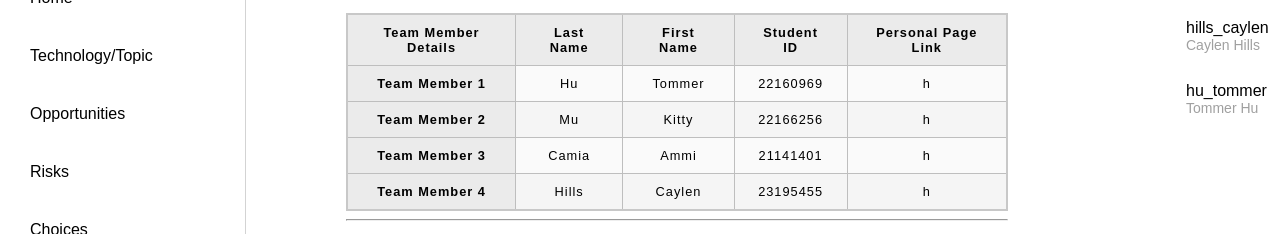
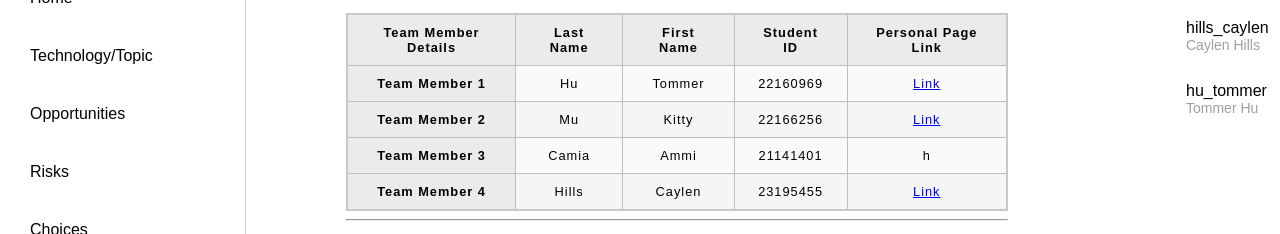
Before and after one commit to ammicamia/COMP501Assignment2, a plain HTML site: page ethics.html in a window 1280 px wide. Shown: the part 223-457 px from the top of the page. Drawn offline with Linux system fonts and the light colour scheme.

Commit message:
Update ethics.html
added reflections

```diff
--- a/ethics.html
+++ b/ethics.html
@@ -67,14 +67,14 @@
                     <td>Hu</td>
                     <td>Tommer</td>
                     <td>22160969</td>
-                    <td>h</td>
+                    <td><a href="https://docs.google.com/document/d/1L88XoZcXhebl5Lh9XCHbdvuCrJ7mi5tD/edit?usp=share_link&ouid=117298135356532767575&rtpof=true&sd=true">Link</a></td>
                 </tr>
                 <p align = "left"></p>
                 <tr><th scope="row">Team Member 2</th>
                     <td>Mu</td>
                     <td>Kitty</td>
                     <td>22166256</td>
-                    <td>h</td>
+                    <td><a href="https://docs.google.com/document/d/1F-8MRtXjUnEbIo9vGdakdL5oyd36n9J0qrrAGDz4coY/edit?usp=sharing">Link</a></td>
                 </tr>
                 <p align = "left"></p>
                 <tr><th scope="row">Team Member 3</th>
@@ -88,7 +88,7 @@
                     <td>Hills</td>
                     <td>Caylen</td>
                     <td>23195455</td>
-                    <td>h</td>
+                    <td><a href="https://docs.google.com/document/d/1dMOrIfAbl6d4EN7SXK39qMFLBrnuS0bPvawHn73vNek/edit">Link</a></td>
                 </tr>
                 </body>
             </table>
```
